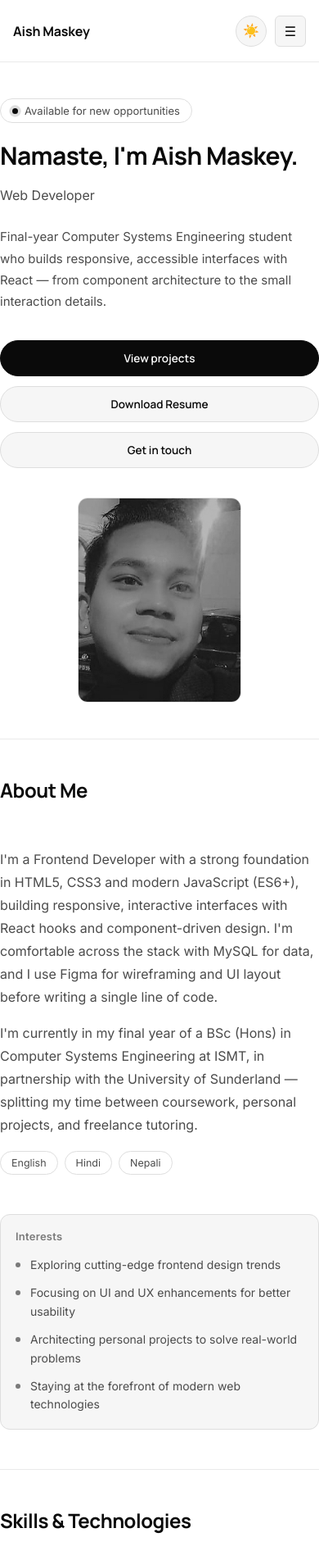
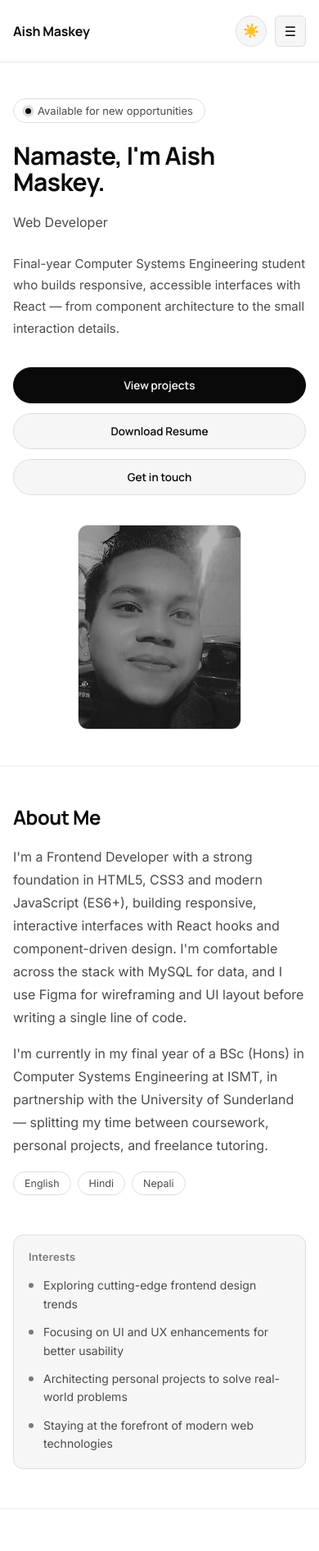
Before and after one commit to aishmaskey23-ace/Portfolio-Aish-Maskey, a React (Vite) app: page / in a window 390 px wide. Shown: the top 1892 px of the page at 82% size. Built offline with nearby package versions, Linux system fonts and the light colour scheme.

Commit message:
Fixing the responsiveness part

```diff
--- a/src/index.css
+++ b/src/index.css
@@ -241,7 +241,7 @@ p { line-height: 1.75; color: var(--text-dim); max-width: 62ch; }
 
 /* ---------- Hero ---------- */
 .hero {
-  padding: 96px 0 88px;
+  padding-block: 96px 88px;
   display: grid;
   grid-template-columns: 1.2fr 0.8fr;
   gap: 56px;
@@ -346,7 +346,7 @@ p { line-height: 1.75; color: var(--text-dim); max-width: 62ch; }
 
 /* ---------- Section shell ---------- */
 section.panel {
-  padding: 84px 0;
+  padding-block: 84px;
   border-bottom: 1px solid var(--border-soft);
   opacity: 0;
   transform: translateY(22px);
@@ -706,7 +706,7 @@ footer.site-footer {
   justify-content: space-between;
   gap: 12px;
   flex-wrap: wrap;
-  padding: 20px 0 40px;
+  padding: 20px 40px;
   border-top: 1px solid var(--border-soft);
   color: var(--text-mute);
   font-size: 12.5px;
@@ -727,7 +727,7 @@ footer.site-footer {
 
 /* ---------- Responsive ---------- */
 @media (max-width: 900px) {
-  .hero { grid-template-columns: 1fr; padding: 56px 0 56px; }
+  .hero { grid-template-columns: 1fr; padding-block: 56px; }
   .hero-photo { max-width: 280px; margin: 0 auto; }
   .about-grid { grid-template-columns: 1fr; }
   .skills-grid { grid-template-columns: 1fr; }
@@ -735,12 +735,9 @@ footer.site-footer {
 }
 
 @media (max-width: 760px) {
-  .nav-links { display: none; }
-  .nav-toggle { display: flex; }
-  .mobile-only-toggle { display: flex; }
   .container { padding: 0 20px; }
   .navbar-inner { padding: 0 20px; }
-  section.panel { padding: 56px 0; }
+  section.panel { padding-block: 56px; }
   .project-card { padding: 24px 22px; }
   .side-card { padding: 22px; }
   .footer-inner { grid-template-columns: 1fr; gap: 32px; }
@@ -749,14 +746,14 @@ footer.site-footer {
 
 @media (max-width: 480px) {
   .container, .navbar-inner { padding: 0 16px; }
-  .hero { padding: 44px 0 44px; gap: 36px; }
+  .hero { padding-block: 44px; gap: 36px; }
   .hero h1 { font-size: 30px; }
   .role-line { font-size: 16px; }
   .hero p.lead { font-size: 15px; }
   .hero-photo { max-width: 200px; }
   .hero-cta-row { flex-direction: column; align-items: stretch; }
   .btn { justify-content: center; padding: 12px 18px; font-size: 13.5px; }
-  section.panel { padding: 48px 0; }
+  section.panel { padding-block: 48px; }
   .panel-head h2 { font-size: 24px; }
   .project-card { padding: 20px 16px; }
   .project-title { font-size: 17px; }
@@ -769,6 +766,7 @@ footer.site-footer {
   .footer-inner { padding-bottom: 28px; gap: 28px; }
   .social-icon { width: 34px; height: 34px; }
   .social-icon svg { width: 15px; height: 15px; }
+  .panel-head { margin-bottom: 5px; }
 }
 
 @media (max-width: 340px) {
@@ -832,6 +830,12 @@ a.project-media:hover img { transform: scale(1.03); }
 /* Phone / tall screenshots: show the whole image instead of cropping it */
 .project-media.contain img { object-fit: contain; object-position: center; padding: 8px; }
 
+@media (max-width: 960px) {
+  .nav-links { display: none; }
+  .nav-toggle { display: flex; }
+  .mobile-only-toggle { display: flex; }
+}
+
 @media (max-width: 900px) {
   .project-card.has-media { grid-template-columns: 1fr; gap: 20px; }
   .project-items.with-thumbs { grid-template-columns: repeat(2, minmax(0, 1fr)); }
```
